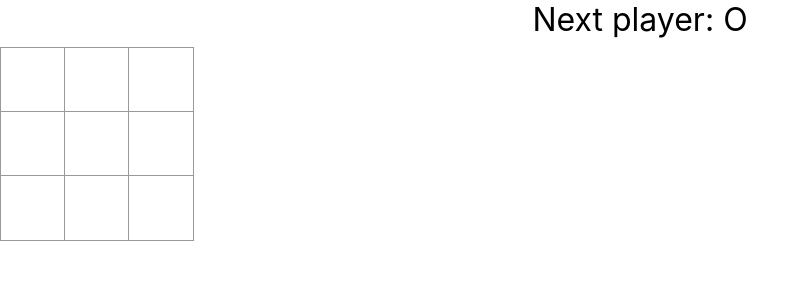
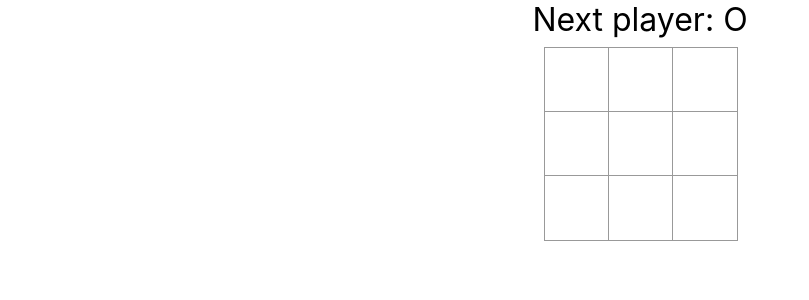
Before and after one commit to DanBurbach/tic-tac-toe-redux, a React (Create React App) app: page / in a window 1280 px wide. Shown: the top 300 px of the page, without its empty margins (0-809 px from the left). Built offline with nearby package versions, Linux system fonts and the light colour scheme.

Commit message:
css styling game board to alighn middle using grid layout

```diff
--- a/src/assets/css/styles.css
+++ b/src/assets/css/styles.css
@@ -6,6 +6,14 @@ body {
 ol,
 ul {
   padding-left: 30px;
+}
+
+.main-board {
+  display: flex;
+  flex-wrap: nowrap;
+  flex-direction: column;
+  align-items: center;
+  box-sizing: border-box;
 }
 
 .board-row:after {
```
